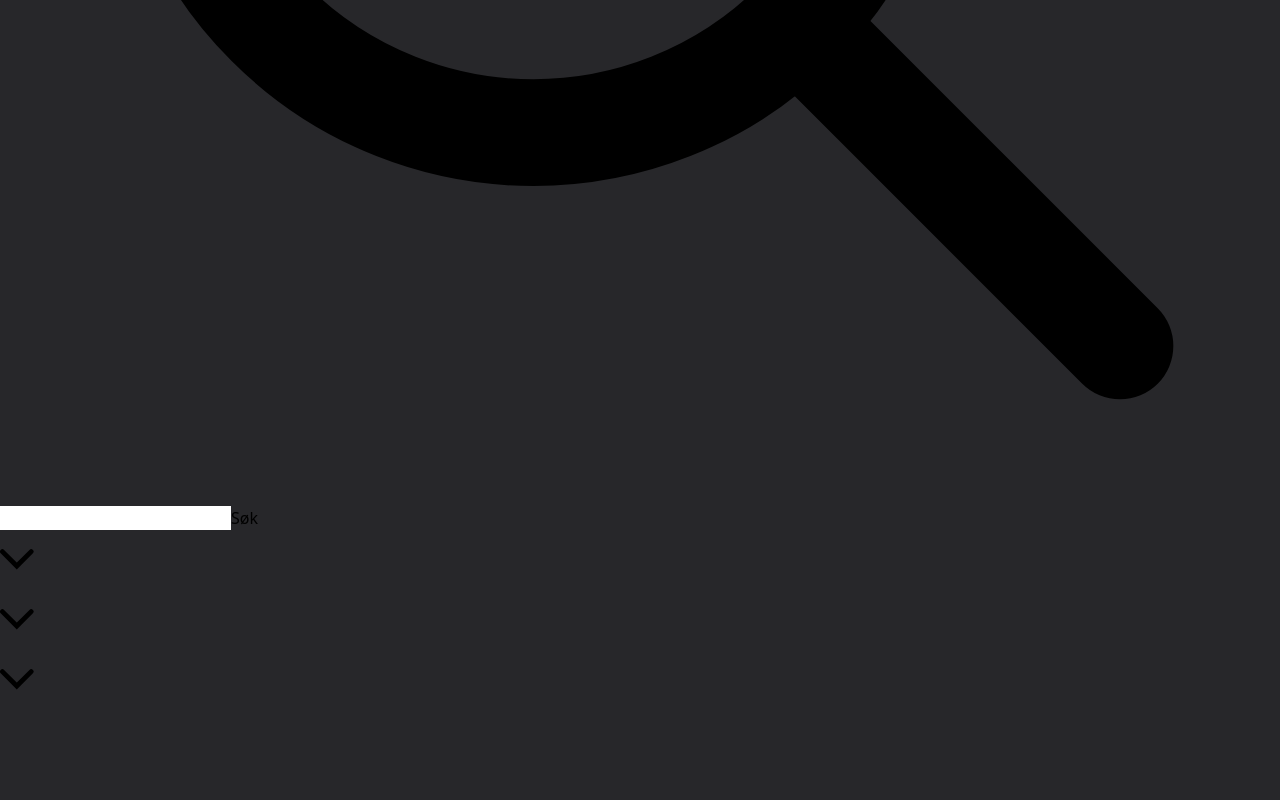
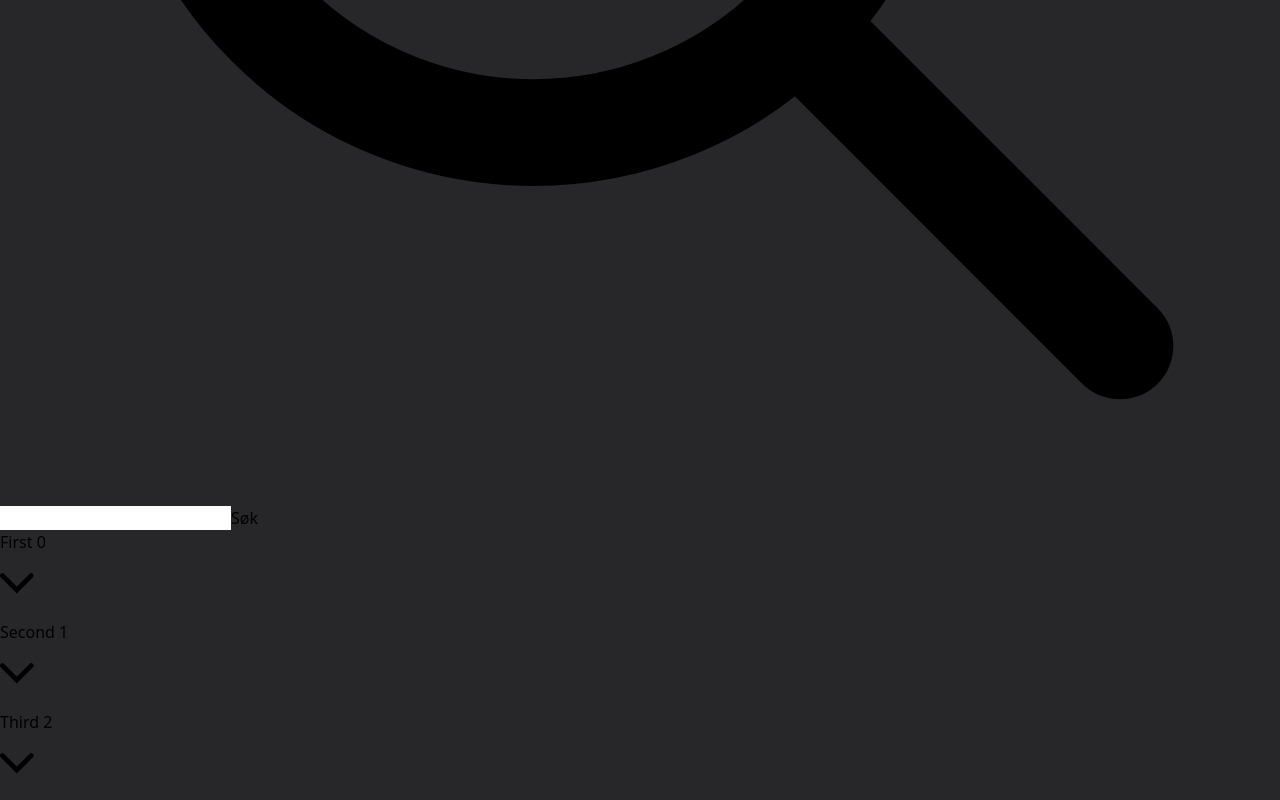
Before and after one commit to jenni2503/Bachelorprosjekt, a React (Vite) app: page / in a window 1280 px wide. Shown: the part 870-1670 px from the top of the page. Before the commit the page ends 1580 px from the top, so only its background shows below. Built offline with nearby package versions, Linux system fonts and the light colour scheme.

Commit message:
updated content component and displayed infopage

```diff
--- a/src/components/Content.tsx
+++ b/src/components/Content.tsx
@@ -1,12 +1,70 @@
+import { useState } from "react";
+import InformationPage from "./InformationPage";
+
 const Content = () => {
+  const data = ["First", "Second", "Third"];
+  const [expandIndex, setExpandIndex] = useState(-1); // -1 means we havent clicked anything = default value
+
+  const expandContent = (clickedIndex: number) => {
+    //if the same then that means we have already clicked this
+    //box before and we are reclicking the same box
+    if (clickedIndex == expandIndex) {
+      setExpandIndex(-1);
+      return;
+    }
+    //if above is not true, meaning we have not reclicked the same index again
+    //then that means a new index has been clicked and we save that index in expandIndex
+    setExpandIndex(clickedIndex);
+  };
+
   return (
     <div className="md:flex md:justify-center">
       <div
-        className="mt-6 rounded-xl
-
+        className="mt-6 mx-2 rounded-xl
+        md:w-5/6 lg:w-2/3
         "
       >
-        <div className="flex flex-col items-end pt-6 rounded-xl bg-neutral-700 bg-opacity-90 border-white border-solid border-[0.5px]">
+        {data.map((content, i) => {
+          // i = number of the content we click on / stands for index
+          return (
+            <div
+              className="flex flex-col items-start
+               pt-6 mb-3 rounded-xl
+               bg-neutral-700 border-white
+               border-solid border-[0.5px]"
+            >
+              <p>
+                {content} {i}
+              </p>
+
+              {expandIndex == i && (
+                <div className="w-full">
+                  <InformationPage />
+                </div>
+              )}
+              <div className="w-full flex justify-end">
+                <button
+                  onClick={() => {
+                    expandContent(i);
+                  }}
+                  className="w-[30px]"
+                >
+                  {expandIndex == i ? (
+                    <svg
+                      className="w-8 pt-4 text-white"
+                      height="60"
+                      viewBox="5 0 30 25"
+                      stroke-width="2"
+                      stroke="currentColor"
+                      fill="none"
+                      stroke-linecap="round"
+                      stroke-linejoin="round"
+                    >
+                      {" "}
+                      <path stroke="none" d="M0 0h24v24H0z" />{" "}
+                      <polyline points="6 15 12 9 18 15" />
+                    </svg>
+                  ) : (
                     <svg
                       className="w-8 pt-4 text-white"
                       height="60"
@@ -16,45 +74,15 @@ const Content = () => {
                       fill="none"
                       stroke-linecap="round"
                     >
-            {" "}
                       <path stroke="none" d="M0 0h24v24H0z" />{" "}
                       <polyline points="6 9 12 15 18 9" />
                     </svg>
+                  )}
+                </button>
               </div>
-
-        {/* content 2 */}
-        <div className="flex flex-col items-end pt-6 mt-4 rounded-xl bg-neutral-700 bg-opacity-90 border-white border-solid border-[0.5px]">
-          <svg
-            className="w-8 pt-4 text-white"
-            height="60"
-            viewBox="5 0 30 25"
-            stroke-width="2"
-            stroke="currentColor"
-            fill="none"
-            stroke-linecap="round"
-          >
-            {" "}
-            <path stroke="none" d="M0 0h24v24H0z" />{" "}
-            <polyline points="6 9 12 15 18 9" />
-          </svg>
             </div>
-
-        {/* content 3 */}
-        <div className="flex flex-col items-end pt-6 mt-4 rounded-xl bg-neutral-700 bg-opacity-90 border-white border-solid border-[0.5px]">
-          <svg
-            className="w-8 pt-4 text-white"
-            height="60"
-            viewBox="5 0 30 25"
-            stroke-width="2"
-            stroke="currentColor"
-            fill="none"
-            stroke-linecap="round"
-          >
-            {" "}
-            <path stroke="none" d="M0 0h24v24H0z" />{" "}
-            <polyline points="6 9 12 15 18 9" />
-          </svg>
-        </div>
+          );
+        })}
       </div>
     </div>
   );
--- a/src/components/InformationPage.tsx
+++ b/src/components/InformationPage.tsx
@@ -1,43 +1,8 @@
 const InformationPage = () => {
-  //flex mx-60 bg-gray-500 rounded-xl aspect-[1.02] h-[57px] w-[57px]
   return (
-    //Search bar box
     <div>
-      <button className="flex justify-center items-center mx-60 mt-8 bg-gray-500 rounded-xl aspect-[1.02] h-[57px] w-[57px]">
-        <svg
-          className=" size-8 text-white"
-          viewBox="0 0 24 24"
-          stroke-width="2"
-          stroke="currentColor"
-          fill="none"
-          stroke-linecap="round"
-          stroke-linejoin="round"
-        >
-          {" "}
-          <path stroke="none" d="M0 0h24v24H0z" />{" "}
-          <circle cx="10" cy="10" r="7" />{" "}
-          <line x1="21" y1="21" x2="15" y2="15" />
-        </svg>
-      </button>
-
-      {/* Information box (to do: make the size of the box longer | pt-96 suits larger screens)*/}
-      <div className="mx-60 mt-6 bg-gray-500 rounded-xl">
-        <div className="flex flex-col items-end pt-64 rounded-xl bg-zinc-100 ">
-          <svg
-            className="w-8 pt-4 text-black"
-            height="60"
-            viewBox="5 0 30 25"
-            stroke-width="2"
-            stroke="currentColor"
-            fill="none"
-            stroke-linecap="round"
-            stroke-linejoin="round"
-          >
-            {" "}
-            <path stroke="none" d="M0 0h24v24H0z" />{" "}
-            <polyline points="6 15 12 9 18 15" />
-          </svg>
-        </div>
+      <div className="">
+        <div className="pt-64 bg-neutral-700"></div>
       </div>
     </div>
   );
--- a/src/pages/MainSearchPage.tsx
+++ b/src/pages/MainSearchPage.tsx
@@ -1,8 +1,6 @@
 import SearchBar from "../components/SearchBar";
 import Content from "../components/Content";
-
 import Tabs from "../components/Tabs";
-//import InformationPage from "../components/InformationPage";
 
 const MainSearchPage = () => {
   return (
@@ -30,8 +28,6 @@ const MainSearchPage = () => {
           <SearchBar />
 
           <Content />
-
-          {/*<InformationPage />*/}
         </div>
       </div>
     </>
```
Lines whose indentation alone changed are shown as unchanged.
